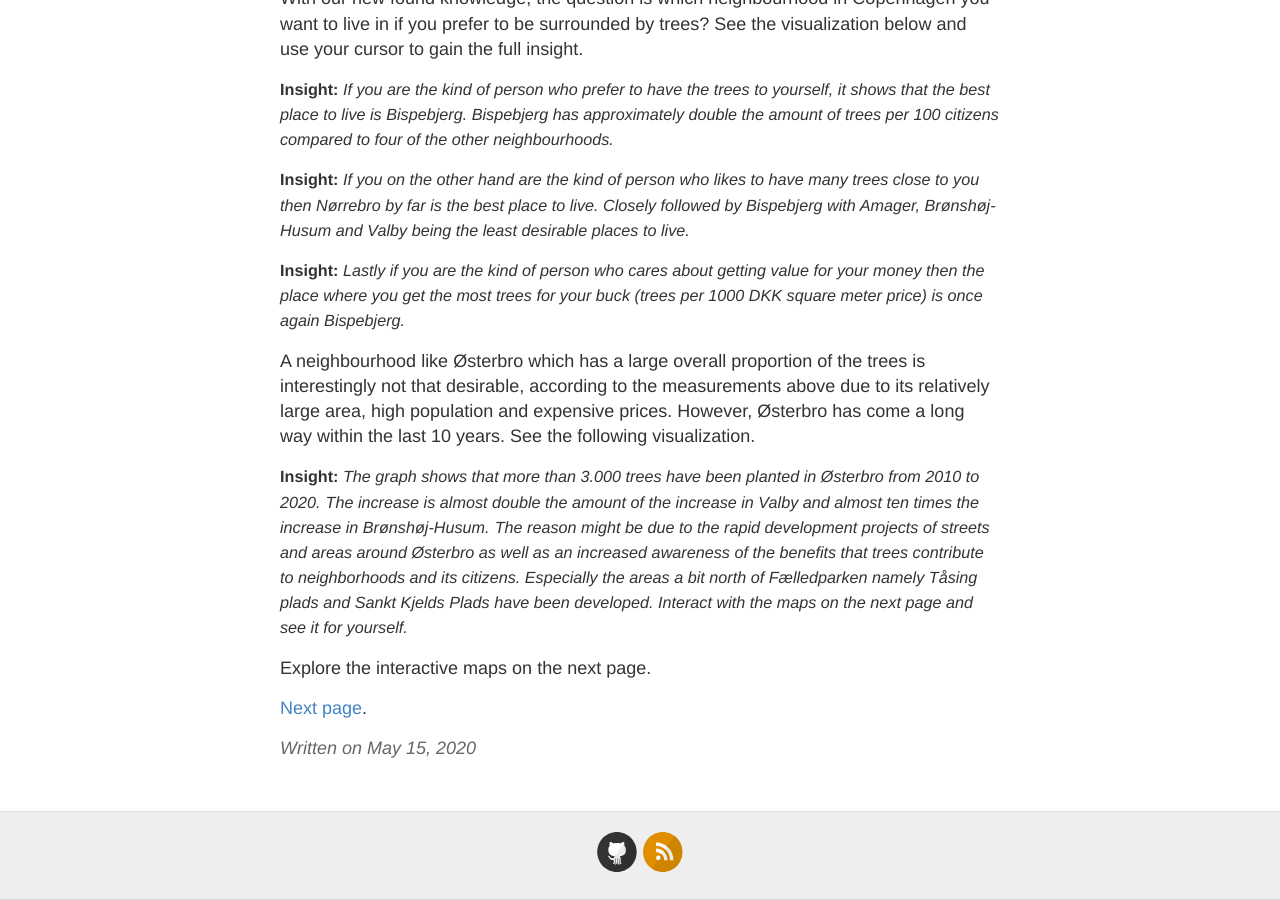
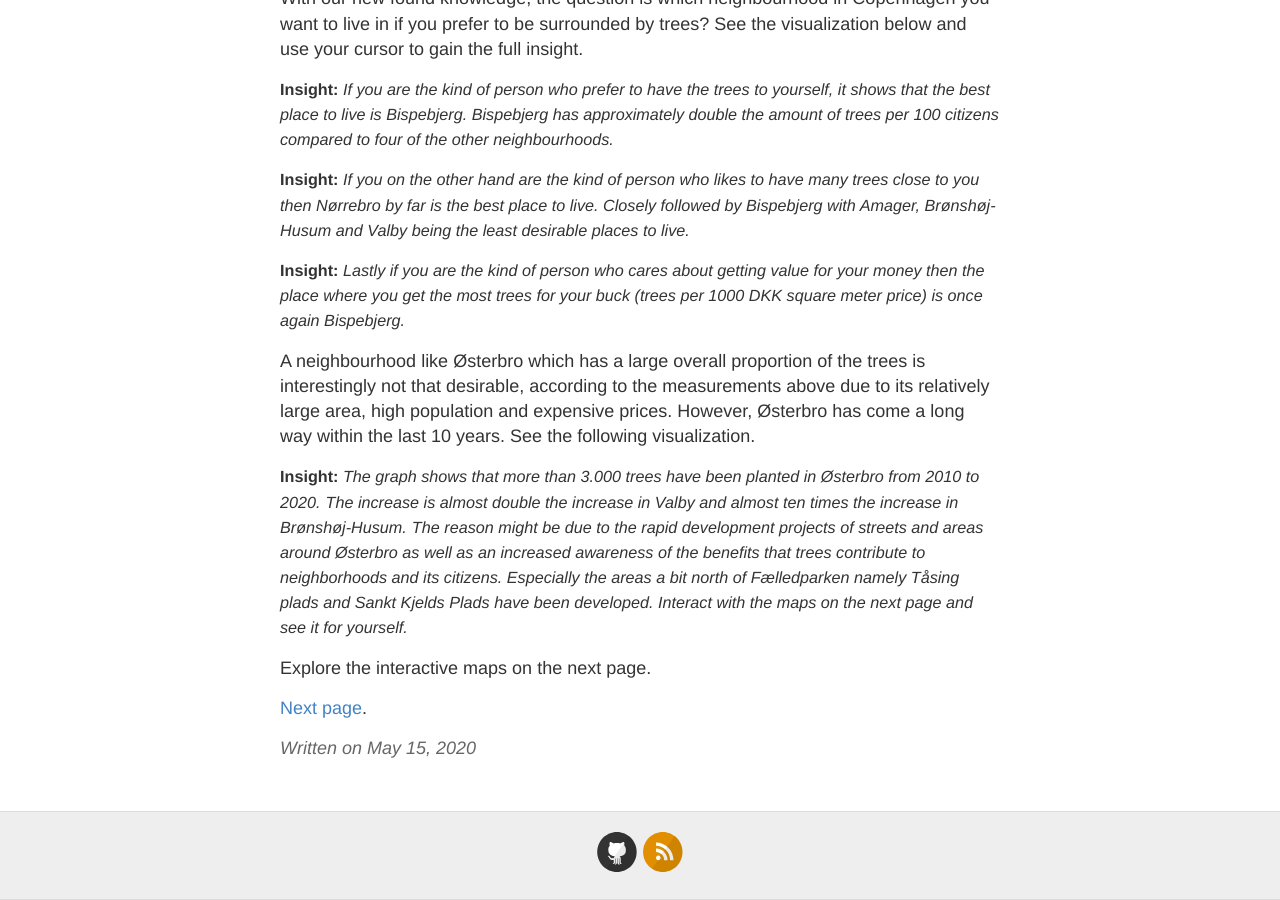
Before and after one commit to KristianBreddam/KristianBreddam.github.io, a Jekyll site: the page built from _posts/2020-5-15-part1.md, in a window 1280 px wide and 900 px high, scrolled down 972 px. Built offline with Jekyll 4.4.1, drawn with Linux system fonts in a browser that asks for light colours.

Commit message:
Update 2020-5-15-part1.md

```diff
--- a/_posts/2020-5-15-part1.md
+++ b/_posts/2020-5-15-part1.md
@@ -49,7 +49,7 @@ A neighbourhood like Østerbro which has a large overall proportion of the trees
 
 <span style="font-size:0.9em;">**Insight:** *The graph shows that more than 3.000 trees have been planted in Østerbro from 2010 to 2020.*</span>
 <span style="font-size:0.9em;">
-*The increase is almost double the amount of the increase in Valby and almost ten times the increase in Brønshøj-Husum.*</span>
+*The increase is almost double the increase in Valby and almost ten times the increase in Brønshøj-Husum.*</span>
 <span style="font-size:0.9em;">*The reason might be due to the rapid development projects of streets and areas around Østerbro as well as an increased awareness of the benefits that trees contribute to neighborhoods and its citizens.* </span>
 <span style="font-size:0.9em;">*Especially the areas a bit north of Fælledparken namely Tåsing plads and Sankt Kjelds Plads have been developed. Interact with the maps on the next page and see it for yourself.*</span>
 
```
